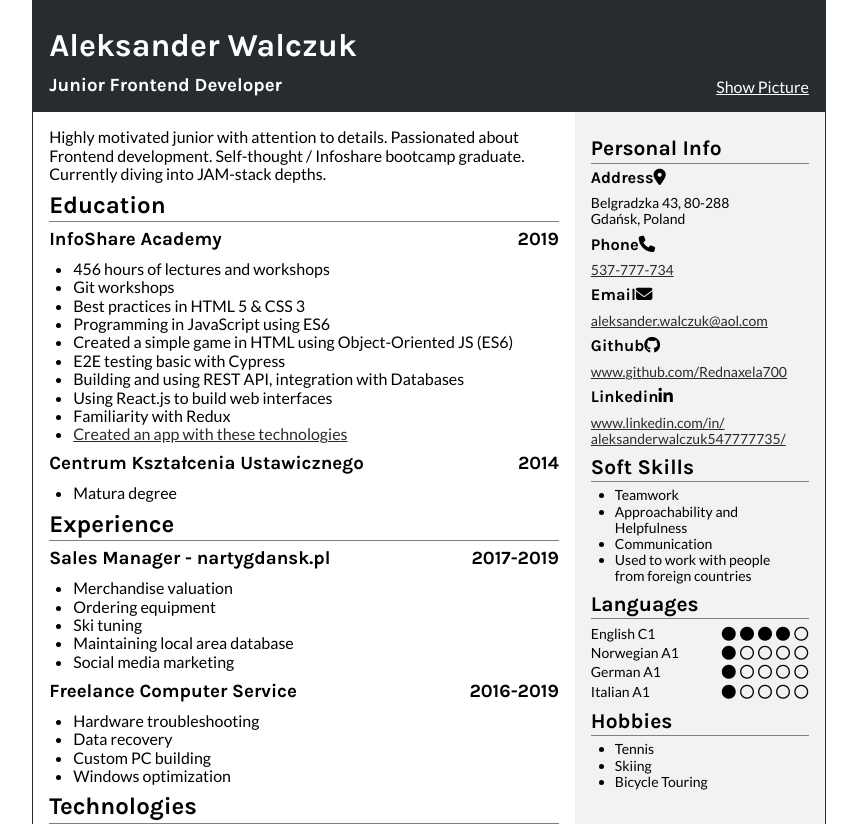
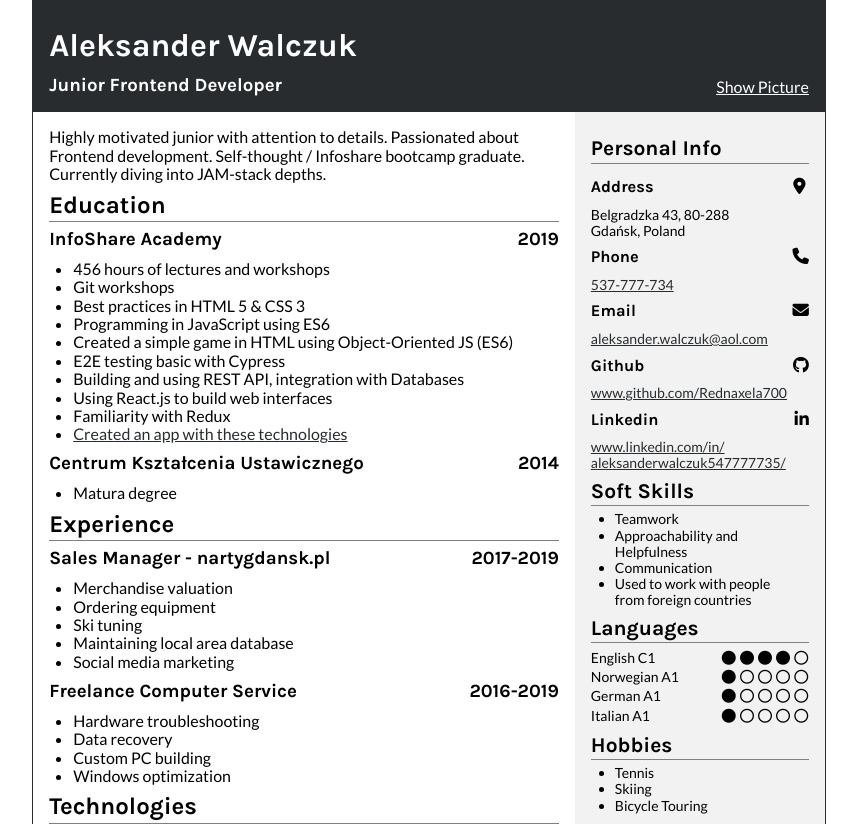
Before and after one commit to Rednaxela700/resume, a plain HTML site: page index.html in a window 1280 px wide. Shown: the top 824 px of the page, without its empty margins (211-1068 px from the left). Drawn offline with nearby package versions, Linux system fonts and the light colour scheme.

Commit message:
changed styles

```diff
--- a/css/main.sass
+++ b/css/main.sass
@@ -41,7 +41,9 @@
   padding: 1rem
   font-size: 14px
   &__heading
-    margin: .5rem 0
+    display: flex
+    justify-content: space-between
+    padding: .6rem 0
   &__imgContainer
     display: none
     max-width: 234px
@@ -94,8 +96,11 @@
   margin: .6rem 0
   &--lowercase
     text-transform: initial
-.icon__dot
-  padding: 0 .05em
+.icon
+  &__dot
+    padding: 0 .05em
+  &__aside
+    padding: 0 .2em
 .footer
   padding: .5rem 0 0
   font-size: 10px
```
Also changed, not shown: css/main.css, 1 other file.
